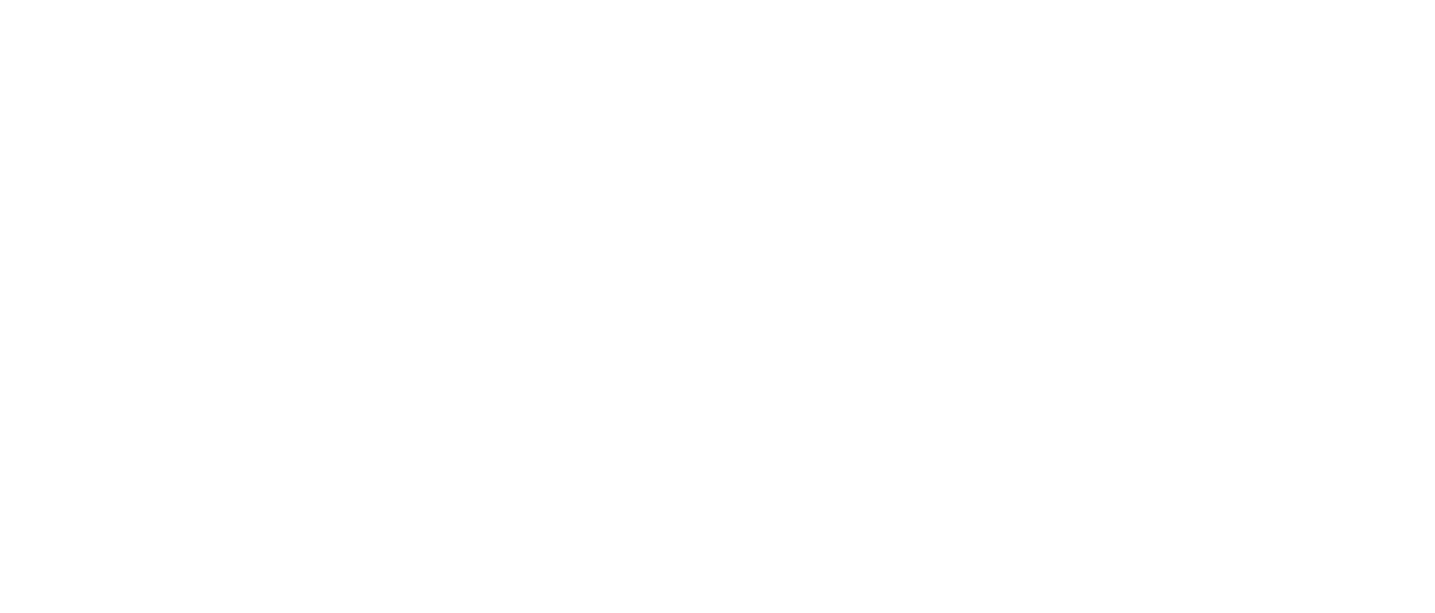
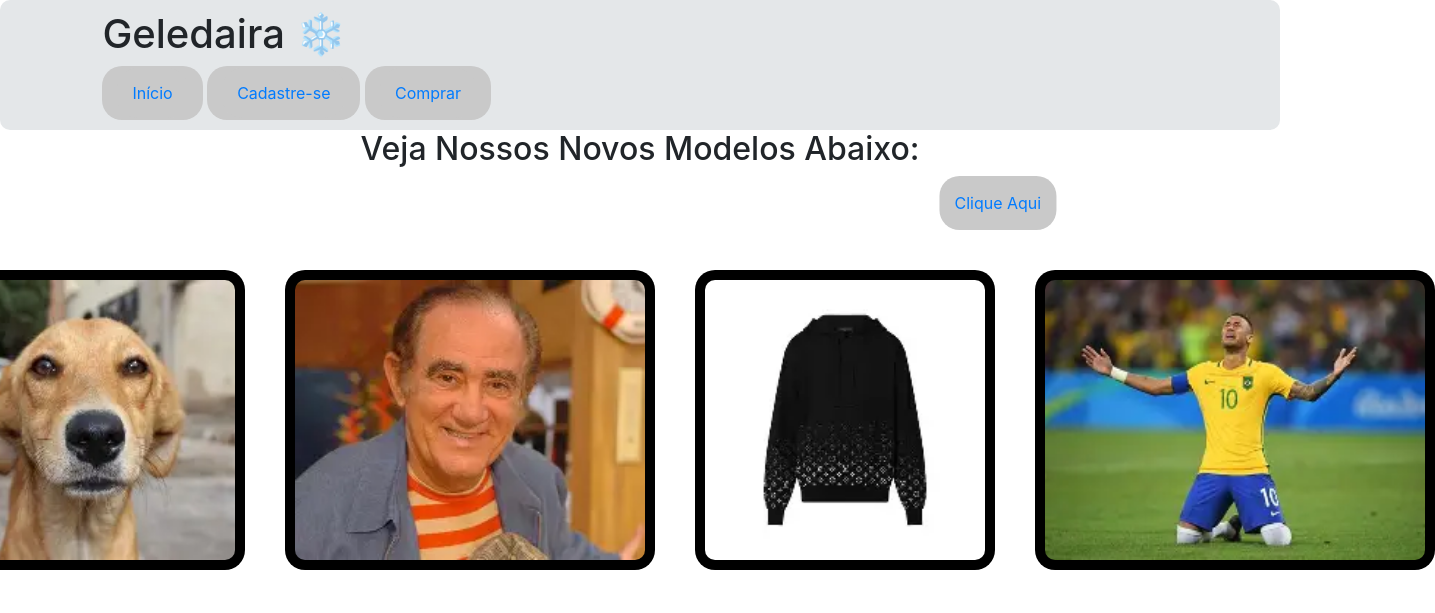
Before and after one commit to lucasApollo/GELEDAIRA, a plain HTML site: page index.html in a window 1280 px wide. Shown: the whole page, 1435 px wide, since content can reach past the window. Drawn offline with nearby package versions, Linux system fonts and the light colour scheme.

Commit message:
GELEDAIRAA

```diff
--- a/index.html
+++ b/index.html
@@ -3,9 +3,43 @@
 <head>
     <meta charset="UTF-8">
     <meta name="viewport" content="width=device-width, initial-scale=1.0">
-    <title></title>
+    <title>Geledaira Início</title>
+    <link rel="stylesheet" href="style.css">
+    <link href="https://cdn.jsdelivr.net/npm/bootstrap@6.0.0-alpha.2/dist/css/bootstrap.min.css" rel="stylesheet" integrity="sha384-MKn5NWVBEuQXJE7TSKSgPUmMiSCmVTfCsR+VSSeQpHnoyJQZZFn/kBn+Ht5jZDPQ" crossorigin="anonymous">
 </head>
 <body>
 
+    <header>
+        <h1>Geledaira ❄️</h1>
+            <nav>
+            <button class="botao_header">
+                <a href="index.html" class="botao_header">Início</a>
+            </button>
+            <button class="botao_header">
+                <a href="cadastro.html class=" class="botao_header">Cadastre-se</a>
+            </button>
+            <button class="botao_header">
+                <a href="#compras" class="botao_header">Comprar</a>
+            </button>
+            </nav>
+    </header>
+
+        <h2 class="subtitulo">Veja Nossos Novos Modelos Abaixo:</h2>
+
+    <div>
+        <button class="botao_aura">
+            <a href="compras.html">
+                Clique Aqui
+            </a>
+        </button>
+    </div>
+
+    <div class="imagens">
+        <img src="IMG/cachorro.webp" alt="cachorro">
+        <img src="IMG/didi.webp" alt="didi">
+        <img src="IMG/moletom.webp" alt="moletom">
+        <img src="IMG/OIP.webp" alt="neymar">
+    </div>
+
 </body>
 </html>
--- a/style.css
+++ b/style.css
@@ -0,0 +1,52 @@
+header{
+    background-color: rgb(228, 231, 233);
+    border-radius: 10px;
+    justify-content: space-between;
+    align-items: center;
+    padding: 10px 8%;
+    display: flex;
+}
+
+body{
+    background-color: white;
+    font-family: Arial, Helvetica, sans-serif;
+}
+
+.botao_header{
+    padding: 15px;
+    background-color: rgb(201, 201, 201);
+    border-radius: 20px;
+    border: none;
+    font-size: medium;
+}
+
+.subtitulo{
+    text-align: center;
+}
+
+.botao_aura{
+    padding: 15px;
+    transform: translate(805%);
+    border: none;
+    border-radius: 20px;
+    background-color: rgb(201, 201, 201);
+    font-size: medium;
+}
+
+.imagens{
+    display: flex;
+    padding: 20px;
+    justify-content: center;
+}
+
+img{
+    width: 400px!important;
+    height: 300px!important;
+    border: solid black ;
+    padding: 10px;
+    background-color: black;
+    border-radius: 20px;
+    margin: 20px;
+
+
+}
```
Also changed, not shown: IMG/OIP.webp (added), IMG/cachorro.jpg (added), IMG/cachorro.webp (added), IMG/didi.webp (added), IMG/moletom.webp (added), cadastro.html (added), compras.html (added), login.html (added).
